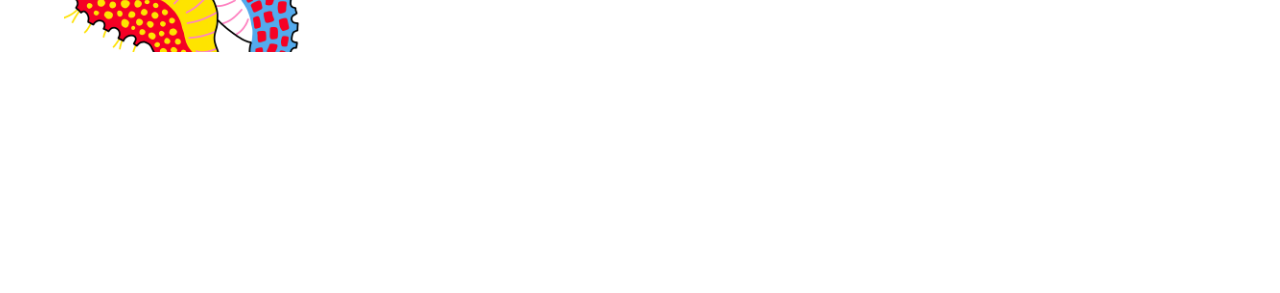
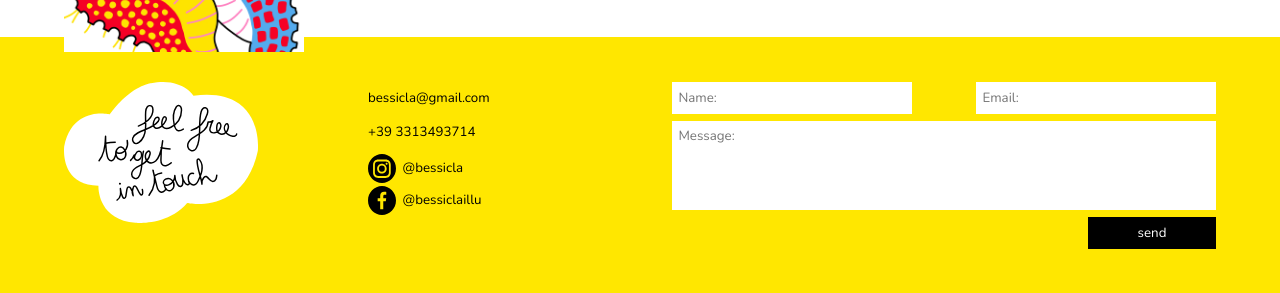
Before and after one commit to bessicla/bessicla.github.io, a plain HTML site: page index.html in a window 1280 px wide. Shown: the part 1169-1462 px from the top of the page. Before the commit the page ends 1290 px from the top, so only its background shows below. Drawn offline with nearby package versions, Linux system fonts and the light colour scheme.

Commit message:
footer tutti

```diff
--- a/index.html
+++ b/index.html
@@ -30,7 +30,7 @@
                 </a>
                 <a href="https://www.behance.net/bessicla">Graphics</a>
                 <a href="about.html">About</a>
-                <a>Contacts</a>
+                <a href="#footer">Contacts</a>
             </div>
             <a href="index.html">
                 <div class="c">
@@ -53,7 +53,7 @@
                 </a>
                 <br>
                 <a href="https://www.behance.net/bessicla">Graphics</a><br>
-                <a href="about.html">About</a><br><a>Contacts</a><br>
+                <a href="about.html">About</a><br><a href="footer">Contacts</a><br>
                 <a href="https://www.etsy.com/shop/SundayGang" style="color: #ff7cc5">Shop</a>
             </div>
         </div>
@@ -238,6 +238,36 @@
 
     </div>
     <div class="clearer"></div>
+
+    <div id="footer">
+        <div class="sub">
+            <div class="sub">
+                <img class="clo" src="media/contactcloud.svg" alt="">
+            </div>
+            <div class="sub">
+                <a href="mailto: bessicla@gmail.com"><p>bessicla@gmail.com</p></a>
+                <p>+39 3313493714</p>
+                <a href="http://instagram.com/bessicla"><div class="subsub"><img src="media/instaicon.svg" alt="">
+                    <p>@bessicla</p>
+                </div></a>
+                <a href="http://facebook.com/bessiclaillu"><div class="subsub"><img src="media/faceicon.svg" alt=""><p>@bessiclaillu</p>
+                    </div></a>
+            </div>
+        </div>
+        <div class="sub">
+            <form action="https://submit-form.com/PqcyUcom5V_qxfwC1kA67" target="_self">
+                <!-- All elements must have a name attribute -->
+                <input type="text" name="Subject" placeholder="Name:">
+                <input type="text" name="email" placeholder="Email:">
+                <textarea name="message" placeholder="Message:"></textarea>
+                <!-- A button of type submit -->
+                <button type="submit">send</button>
+            </form>
+        </div>
+    </div>
+
+    <div class="clearer"></div>
+
 </body>
 
 </html>
--- a/works-mob.css
+++ b/works-mob.css
@@ -186,7 +186,106 @@ a{
 
 
 
+#footer{
+    margin-top: 5vw;
+    background-color: #FFE700;
+    height: auto;
+    width: 100%;
+    padding: 8vw 10vw 10vw 10vw;
+    justify-content: space-between;
+}
 
+#footer p{
+    text-align: center;
+    font-size: 3.5vw;
+    line-height: 7.5vw;
+}
+
+.sub p{
+    width: 60vw;
+    height: 7vw;
+}
+
+#footer .sub a .subsub{
+    margin: 2vw 0 2vw 0;
+    width: 30vw;
+}
+
+#footer .sub a .subsub p{
+    height:  8vw;
+    text-align: left;
+}
+
+
+.sub .sub:nth-child(2){
+    padding-left: 10vw;
+    margin-bottom: 5vw;
+    margin-top: -1vw;
+}
+
+.sub{
+    position: relative;
+    text-align: center;
+    display: flex;
+    flex-flow: wrap;
+}
+
+.sub .sub{
+}
+
+.subsub {
+    display: flex;
+    height: 8vw;
+    padding: .15vw 0 .15vw 0;
+    align-items: center;
+}
+
+.subsub img{
+    height: 7vw;
+    margin-right: 2vw;
+}
+
+.clo{
+    display: none;
+}
+
+.sub form{
+    width: 100vw;
+    height: auto;
+    font-size: 3vw;
+}
+
+.sub input{
+    font-size: 3.5vw;
+    width: 100%;
+    padding: 0 0 0 2vw;
+    margin-bottom: 2vw;
+    height: 8vw;
+    background-color: white;
+    border: 0px;
+}
+
+
+.sub textarea{
+    font-size: 3.5vw;
+    padding: 2vw;
+    width: 100%;
+    top: 10vw;
+    height: 24vw;
+    border: 0;
+    resize: none;
+
+}
+
+.sub button{
+    margin-top: 3vw;
+    border: 0;
+    background-color: black;
+    color: white;
+    height: 8vw;
+    text-align: center;
+    width: 100%;
+}
 
 
 
--- a/works.css
+++ b/works.css
@@ -130,8 +130,7 @@ text-decoration: underline;}
 
 #grid{
     margin-top: 10vw;
-    padding: 5%;
-    padding-top: 0;
+    padding: 0 5% 0 5%;
     height: auto;
     width: 100%;
     column-count: 3;
@@ -191,10 +190,107 @@ text-decoration: underline;}
     text-align: center;
 }
 
+#footer{
+    margin-top: -1.5vw;
+    background-color: #FFE700;
+    height: 20vw;
+    width: 100%;
+    padding: 3.5vw 5vw 3.5vw 5vw;;
+    display: flex;
+    justify-content: space-between;
+}
+
+.sub{
+    position: relative;
+    width: calc(50% - 2.5vw);
+    height: calc(20vw - 7vw);
+    justify-content: space-between;
+    display: flex;
+}
+
+.sub .sub{
+    display: block;
+    line-height: 25pt;
+    position: relative;
+}
+
+.subsub {
+    display: flex;
+    height: 2.5vw;
+    padding: .15vw 0 .15vw 0;
+    align-items: center;
+    bottom: 2.5vw;
+}
+
+
+
+.sub a:nth-child(3){
+    position: absolute;
+    bottom: 5vw;
+}
+
+.sub a:nth-child(4){
+    position: absolute;
+    bottom: 2.5vw;
+}
+
+.subsub img{
+    height: 100%;
+    margin-right: .5vw;
+}
+
 
 
 /*hovers importanti*/
 
+.sub:nth-child(2){
+}
+
+.clo{
+    height: 11vw;
+}
+
+.sub form{
+    width: 100%;
+    height: 100%;
+    display: flex;
+    flex-wrap: wrap;
+    justify-content: space-between;
+
+}
+
+.sub input{
+    width: calc(50% - 2.5vw);
+    padding: 0 0 0 .5vw;
+    height: 2.5vw;
+    background-color: white;
+    border: 0px;
+}
+
+
+.sub textarea{
+    padding: .5vw;
+    position: absolute;
+    width: 100%;
+    top: 3vw;
+    height: 7vw;
+    border: 0;
+    resize: none;
+
+}
+
+.sub button{
+    position: absolute;
+    border: 0;
+    background-color: black;
+    color: white;
+    height: 2.5vw;
+    padding: .15vw 0 .15vw 0;
+    text-align: center;
+    width: 10vw;
+    bottom: 0;
+    right: 0;
+}
 
 
 
```
Also changed, not shown: media/contactcloud.svg (added), media/faceicon.svg (added), media/instaicon.svg (added), media/social.svg (added), 3 other files.
